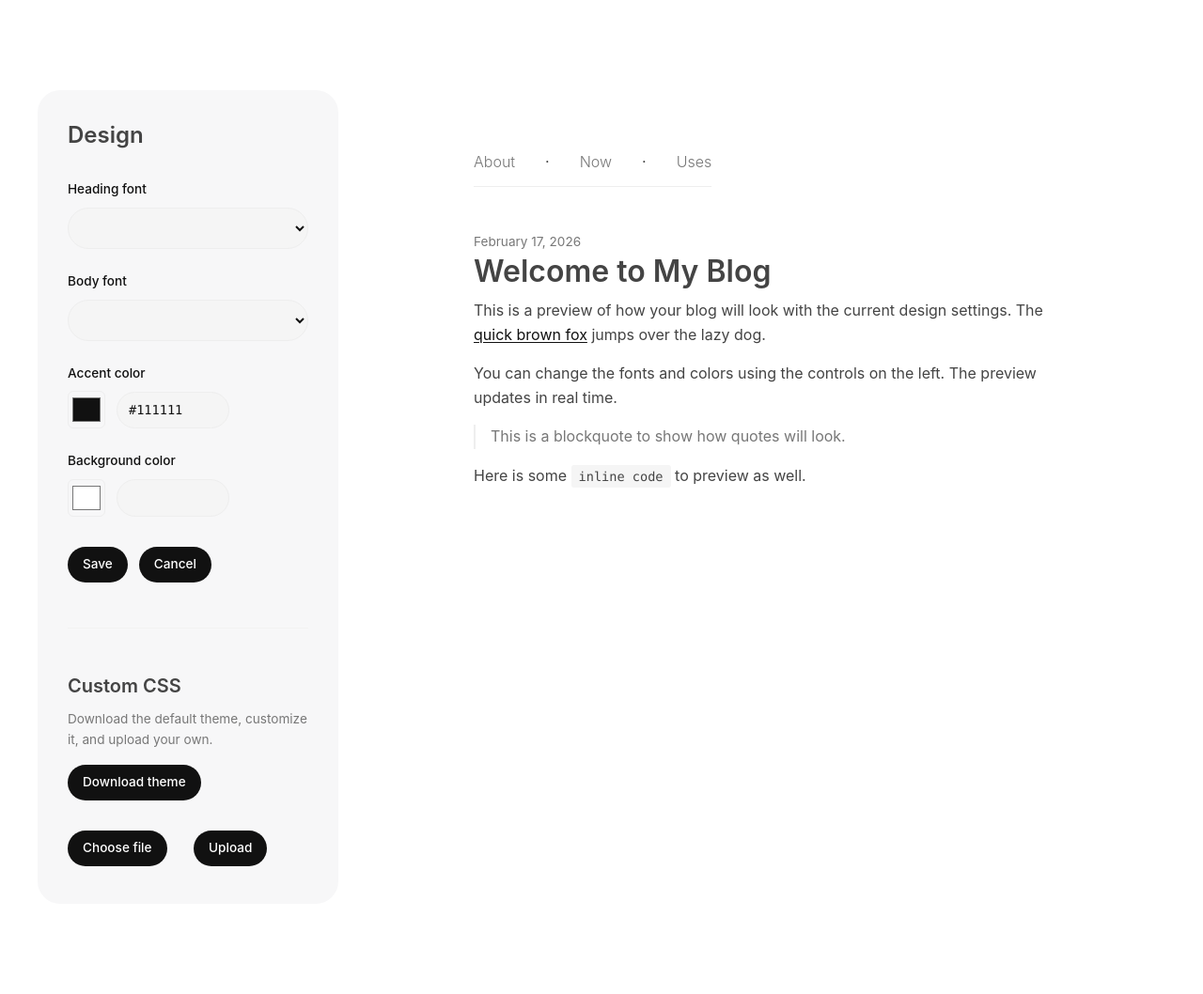
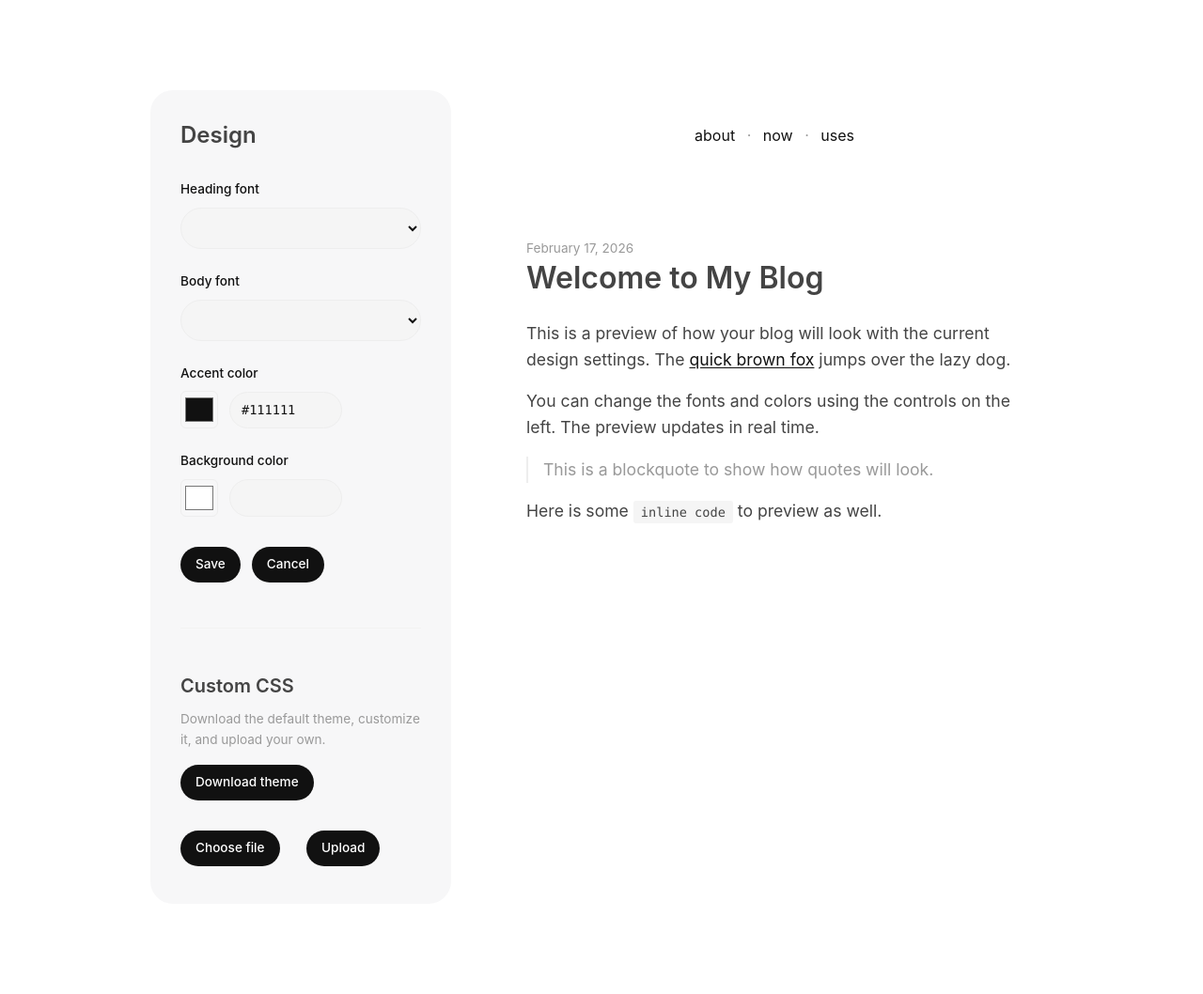
Before and after one commit to Jottit/tinypost, a Flask app: template templates/design.html in a window 1280 px wide. Shown: the whole page at 94% size. Run offline with Flask 3, Linux system fonts and the light colour scheme; the template is opened without the code that fills it, so the values that code supplies are empty; some libraries are stand-ins or nearby versions.

Commit message:
iteration 2

```diff
--- a/static/base.css
+++ b/static/base.css
@@ -65,7 +65,7 @@ table {
   /* Colors – light */
   --bg: #fff;
   --text: #444;
-  --text-muted: #777;
+  --text-muted: #999;
   --text-bright: #111;
   --divider: #eee;
   --code-bg: #f5f5f5;
@@ -87,7 +87,6 @@ table {
 
   /* Font weights */
   --weight-normal: 400;
-  --weight-light: 300;
   --weight-medium: 500;
   --weight-bold: 600;
 
@@ -137,7 +136,21 @@ table {
   --site-leading: var(--leading-normal);
   --site-measure: var(--measure);
   --editor-measure: 700px;
-  --content-width: 75rem;
+  --content-width: 60rem;
+}
+
+@media (prefers-color-scheme: dark) {
+  :root {
+    color-scheme: dark;
+    --bg: #333840;
+    --text: #ccc;
+    --text-muted: #777;
+    --text-bright: #eee;
+    --divider: #222;
+    --code-bg: #1a1a1a;
+    --input-bg: #2a2e34;
+    --card-bg: #3c4149;
+  }
 }
 
 /* Breakpoints (used in media queries) */
@@ -854,9 +867,13 @@ main {
 }
 
 /* ── Page nav ────────────────────────── */
+.page-nav a {
+  text-transform: lowercase;
+}
 
 /* ── Inline nav management ───────────── */
 .page-nav-item {
+  display: inline;
   position: relative;
 }
 
--- a/static/theme.css
+++ b/static/theme.css
@@ -158,7 +158,7 @@ th {
 
 /* ── Header ──────────────────────────── */
 header {
-  text-align: left;
+  text-align: center;
   margin-bottom: var(--space-8);
 }
 
@@ -172,14 +172,21 @@ header.site-header {
 }
 
 header.site-header-home::after {
-  display: none;
+  content: "";
+  display: block;
+  width: 160px;
+  height: 1px;
+  background: var(--site-text-muted);
+  margin: var(--space-5) auto 0;
 }
 
 header.site-header h1 {
-  font-size: var(--text-3xl);
+  font-size: var(--text-sm);
   font-weight: var(--weight-bold);
-  margin-bottom: var(--space-6);
-  color: var(--site-text-bright);
+  margin-bottom: var(--space-1);
+  text-transform: uppercase;
+  letter-spacing: 0.05em;
+  color: var(--site-text);
 }
 
 header h1 a {
@@ -206,11 +213,6 @@ footer .license {
   margin-top: var(--space-8);
 }
 
-.page-nav {
-  border-bottom: 1px solid var(--site-divider);
-  padding-bottom: 0;
-}
-
 .subscribe-form {
   display: flex;
   justify-content: center;
@@ -231,6 +233,7 @@ footer .license {
 article {
   position: relative;
   margin-bottom: var(--space-8);
+  padding-bottom: var(--space-8);
 }
 
 a.article-link {
@@ -240,18 +243,17 @@ a.article-link {
 
 article:last-child {
   margin-bottom: 0;
+  padding-bottom: 0;
 }
 
 article time {
   font-size: var(--text-sm);
   color: var(--site-text-muted);
   display: block;
-  text-align: left;
 }
 
 article h2 {
-  margin-bottom: var(--space-2);
-  text-align: left;
+  margin-bottom: var(--space-5);
 }
 
 article img {
@@ -269,11 +271,7 @@ article h2 a:hover {
 
 /* ── Post body ───────────────────────── */
 .post-body {
-  width: fit-content;
-  max-width: 40rem;
-  margin: 0 auto;
-  font-size: var(--text-base);
-  margin-bottom: var(--space-4);
+  font-size: var(--text-lg);
 }
 
 .post-body a,
@@ -327,33 +325,25 @@ nav a:hover {
 
 /* ── Page nav ────────────────────────── */
 .page-nav {
-  display: inline-flex;
-  align-items: baseline;
+  display: inline-block;
   position: relative;
+  margin-bottom: var(--space-8);
   font-size: var(--text-base);
-  gap: var(--space-6);
 }
 
-.page-nav > a,
-.page-nav .page-nav-item a {
-  color: var(--site-text-muted);
+.page-nav a {
+  color: var(--site-accent);
   text-decoration: none;
-  font-weight: var(--weight-light);
-  text-transform: capitalize;
   margin: 0;
-  padding-bottom: var(--space-3);
 }
 
-.page-nav > a:hover,
-.page-nav .page-nav-item a:hover {
+.page-nav a:hover {
   color: var(--site-text-bright);
 }
 
-.page-nav > a.active,
-.page-nav .page-nav-item a.active {
-  color: var(--site-text-bright);
-  font-weight: var(--weight-medium);
-  box-shadow: 0 2px 0 0 var(--site-text-bright);
+.page-nav-sep {
+  color: var(--site-text-muted);
+  margin: 0 var(--space-2);
 }
 
 .page-nav-draft {
```
Also changed, not shown: other parts of static/base.css (+20 -37 lines), templates/site.html (+29 -3 lines), templates/site_header.html (+14 -2 lines), templates/site_sidebar.html (+0 -15 lines).
